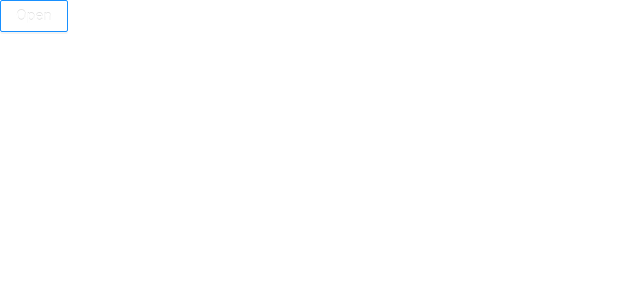
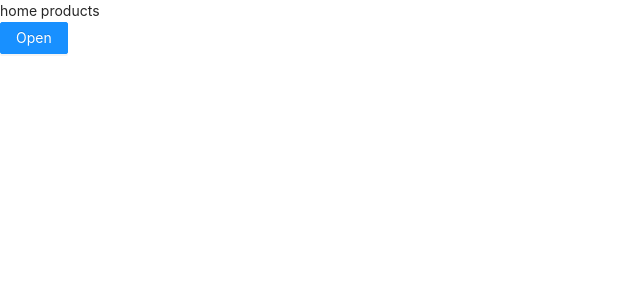
Before and after one commit to BSJJC/home-of-BSJJC, a Nuxt app: page / in a window 1280 px wide. Shown: the top 300 px of the page, without its empty margins (0-640 px from the left). Built offline with nearby package versions, Linux system fonts and the light colour scheme.

Commit message:
fix: removed useless dep

```diff
--- a/app.vue
+++ /dev/null
@@ -1,8 +0,0 @@
-<template>
-  <div>
-    <test-component></test-component>
-  </div>
-</template>
-
-<script setup>
-</script>
--- /dev/null
+++ b/layouts/default.vue
@@ -0,0 +1,11 @@
+<template>
+  <div>
+    <div>home products</div>
+  </div>
+
+  <slot />
+</template>
+
+<script setup lang="ts">
+
+</script>
--- a/nuxt.config.ts
+++ b/nuxt.config.ts
@@ -1,6 +1,4 @@
 export default defineNuxtConfig({
-  modules: ["nuxt-windicss", '@pinia/nuxt'],
-
   css: ['ant-design-vue/dist/antd.css'],
 
   plugins: ["@/plugins/antd"],
--- a/package.json
+++ b/package.json
@@ -13,7 +13,6 @@
     "vite": "^3.2.4"
   },
   "dependencies": {
-    "@pinia/nuxt": "^0.4.5",
     "ant-design-vue": "^3.2.15"
   }
 }
--- /dev/null
+++ b/pages/index.vue
@@ -0,0 +1,15 @@
+<template>
+  <div>
+    <test-component></test-component>
+  </div>
+</template>
+
+<script setup lang="ts">
+definePageMeta({
+  layout: "default"
+})
+</script>
+
+<style scoped>
+
+</style>
```
